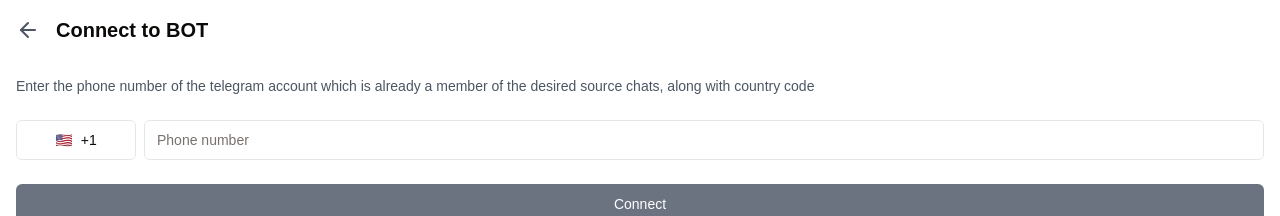
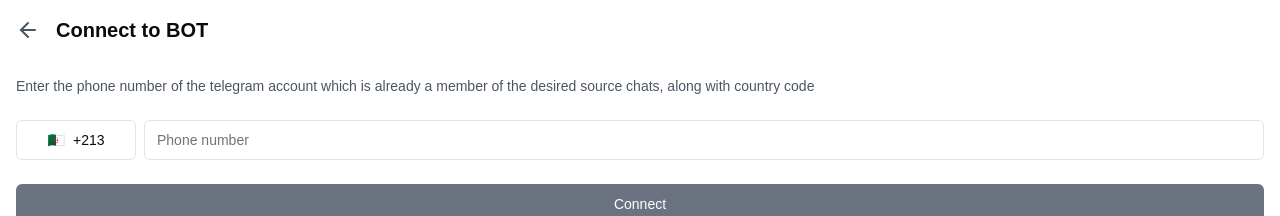
Before and after one commit to anilyadav6803/Telebot, a Next.js app: page /register in a window 1280 px wide. Shown: the top 216 px of the page. Built offline with nearby package versions, Linux system fonts and the light colour scheme.

Commit message:
Added More Countries

```diff
--- a/src/app/register/page.js
+++ b/src/app/register/page.js
@@ -20,9 +20,125 @@ const countries = [
   { name: 'Afghanistan', code: '+93', flag: '🇦🇫' },
   { name: 'Aland Islands', code: '+358', flag: '🇦🇽' },
   { name: 'Albania', code: '+355', flag: '🇦🇱' },
+  { name: 'Algeria', code: '+213', flag: '🇩🇿' },
+  { name: 'Andorra', code: '+376', flag: '🇦🇩' },
+  { name: 'Angola', code: '+244', flag: '🇦🇴' },
+  { name: 'Argentina', code: '+54', flag: '🇦🇷' },
+  { name: 'Armenia', code: '+374', flag: '🇦🇲' },
+  { name: 'Australia', code: '+61', flag: '🇦🇺' },
+  { name: 'Austria', code: '+43', flag: '🇦🇹' },
+  { name: 'Azerbaijan', code: '+994', flag: '🇦🇿' },
+  { name: 'Bahamas', code: '+1-242', flag: '🇧🇸' },
+  { name: 'Bahrain', code: '+973', flag: '🇧🇭' },
+  { name: 'Bangladesh', code: '+880', flag: '🇧🇩' },
+  { name: 'Belarus', code: '+375', flag: '🇧🇾' },
+  { name: 'Belgium', code: '+32', flag: '🇧🇪' },
+  { name: 'Belize', code: '+501', flag: '🇧🇿' },
+  { name: 'Benin', code: '+229', flag: '🇧🇯' },
+  { name: 'Bhutan', code: '+975', flag: '🇧🇹' },
+  { name: 'Bolivia', code: '+591', flag: '🇧🇴' },
+  { name: 'Bosnia and Herzegovina', code: '+387', flag: '🇧🇦' },
+  { name: 'Botswana', code: '+267', flag: '🇧🇼' },
+  { name: 'Brazil', code: '+55', flag: '🇧🇷' },
+  { name: 'Brunei', code: '+673', flag: '🇧🇳' },
+  { name: 'Bulgaria', code: '+359', flag: '🇧🇬' },
+  { name: 'Burkina Faso', code: '+226', flag: '🇧🇫' },
+  { name: 'Burundi', code: '+257', flag: '🇧🇮' },
+  { name: 'Cambodia', code: '+855', flag: '🇰🇭' },
+  { name: 'Cameroon', code: '+237', flag: '🇨🇲' },
+  { name: 'Canada', code: '+1', flag: '🇨🇦' },
+  { name: 'Cape Verde', code: '+238', flag: '🇨🇻' },
+  { name: 'Central African Republic', code: '+236', flag: '🇨🇫' },
+  { name: 'Chad', code: '+235', flag: '🇹🇩' },
+  { name: 'Chile', code: '+56', flag: '🇨🇱' },
+  { name: 'China', code: '+86', flag: '🇨🇳' },
+  { name: 'Colombia', code: '+57', flag: '🇨🇴' },
+  { name: 'Comoros', code: '+269', flag: '🇰🇲' },
+  { name: 'Congo', code: '+242', flag: '🇨🇬' },
+  { name: 'Costa Rica', code: '+506', flag: '🇨🇷' },
+  { name: 'Croatia', code: '+385', flag: '🇭🇷' },
+  { name: 'Cuba', code: '+53', flag: '🇨🇺' },
+  { name: 'Cyprus', code: '+357', flag: '🇨🇾' },
+  { name: 'Czech Republic', code: '+420', flag: '🇨🇿' },
+  { name: 'Denmark', code: '+45', flag: '🇩🇰' },
+  { name: 'Djibouti', code: '+253', flag: '🇩🇯' },
+  { name: 'Dominica', code: '+1-767', flag: '🇩🇲' },
+  { name: 'Dominican Republic', code: '+1-809', flag: '🇩🇴' },
+  { name: 'Ecuador', code: '+593', flag: '🇪🇨' },
+  { name: 'Egypt', code: '+20', flag: '🇪🇬' },
+  { name: 'El Salvador', code: '+503', flag: '🇸🇻' },
+  { name: 'Estonia', code: '+372', flag: '🇪🇪' },
+  { name: 'Ethiopia', code: '+251', flag: '🇪🇹' },
+  { name: 'Fiji', code: '+679', flag: '🇫🇯' },
+  { name: 'Finland', code: '+358', flag: '🇫🇮' },
+  { name: 'France', code: '+33', flag: '🇫🇷' },
+  { name: 'Gabon', code: '+241', flag: '🇬🇦' },
+  { name: 'Gambia', code: '+220', flag: '🇬🇲' },
+  { name: 'Georgia', code: '+995', flag: '🇬🇪' },
+  { name: 'Germany', code: '+49', flag: '🇩🇪' },
+  { name: 'Ghana', code: '+233', flag: '🇬🇭' },
+  { name: 'Greece', code: '+30', flag: '🇬🇷' },
+  { name: 'Greenland', code: '+299', flag: '🇬🇱' },
+  { name: 'Guatemala', code: '+502', flag: '🇬🇹' },
+  { name: 'Guinea', code: '+224', flag: '🇬🇳' },
+  { name: 'Haiti', code: '+509', flag: '🇭🇹' },
+  { name: 'Honduras', code: '+504', flag: '🇭🇳' },
+  { name: 'Hungary', code: '+36', flag: '🇭🇺' },
+  { name: 'Iceland', code: '+354', flag: '🇮🇸' },
+  { name: 'India', code: '+91', flag: '🇮🇳' },
+  { name: 'Indonesia', code: '+62', flag: '🇮🇩' },
+  { name: 'Iran', code: '+98', flag: '🇮🇷' },
+  { name: 'Iraq', code: '+964', flag: '🇮🇶' },
+  { name: 'Ireland', code: '+353', flag: '🇮🇪' },
+  { name: 'Israel', code: '+972', flag: '🇮🇱' },
+  { name: 'Italy', code: '+39', flag: '🇮🇹' },
+  { name: 'Jamaica', code: '+1-876', flag: '🇯🇲' },
+  { name: 'Japan', code: '+81', flag: '🇯🇵' },
+  { name: 'Jordan', code: '+962', flag: '🇯🇴' },
+  { name: 'Kazakhstan', code: '+7', flag: '🇰🇿' },
+  { name: 'Kenya', code: '+254', flag: '🇰🇪' },
+  { name: 'South Korea', code: '+82', flag: '🇰🇷' },
+  { name: 'Kuwait', code: '+965', flag: '🇰🇼' },
+  { name: 'Kyrgyzstan', code: '+996', flag: '🇰🇬' },
+  { name: 'Laos', code: '+856', flag: '🇱🇦' },
+  { name: 'Latvia', code: '+371', flag: '🇱🇻' },
+  { name: 'Lebanon', code: '+961', flag: '🇱🇧' },
+  { name: 'Liberia', code: '+231', flag: '🇱🇷' },
+  { name: 'Lithuania', code: '+370', flag: '🇱🇹' },
+  { name: 'Luxembourg', code: '+352', flag: '🇱🇺' },
+  { name: 'Malaysia', code: '+60', flag: '🇲🇾' },
+  { name: 'Maldives', code: '+960', flag: '🇲🇻' },
+  { name: 'Mali', code: '+223', flag: '🇲🇱' },
+  { name: 'Malta', code: '+356', flag: '🇲🇹' },
+  { name: 'Mexico', code: '+52', flag: '🇲🇽' },
+  { name: 'Morocco', code: '+212', flag: '🇲🇦' },
+  { name: 'Netherlands', code: '+31', flag: '🇳🇱' },
+  { name: 'New Zealand', code: '+64', flag: '🇳🇿' },
+  { name: 'Nigeria', code: '+234', flag: '🇳🇬' },
+  { name: 'Norway', code: '+47', flag: '🇳🇴' },
+  { name: 'Pakistan', code: '+92', flag: '🇵🇰' },
+  { name: 'Philippines', code: '+63', flag: '🇵🇭' },
+  { name: 'Poland', code: '+48', flag: '🇵🇱' },
+  { name: 'Portugal', code: '+351', flag: '🇵🇹' },
+  { name: 'Qatar', code: '+974', flag: '🇶🇦' },
+  { name: 'Russia', code: '+7', flag: '🇷🇺' },
+  { name: 'Saudi Arabia', code: '+966', flag: '🇸🇦' },
+  { name: 'Singapore', code: '+65', flag: '🇸🇬' },
+  { name: 'South Africa', code: '+27', flag: '🇿🇦' },
+  { name: 'Spain', code: '+34', flag: '🇪🇸' },
+  { name: 'Sweden', code: '+46', flag: '🇸🇪' },
+  { name: 'Switzerland', code: '+41', flag: '🇨🇭' },
+  { name: 'Thailand', code: '+66', flag: '🇹🇭' },
+  { name: 'Turkey', code: '+90', flag: '🇹🇷' },
+  { name: 'Ukraine', code: '+380', flag: '🇺🇦' },
+  { name: 'United Arab Emirates', code: '+971', flag: '🇦🇪' },
+  { name: 'United Kingdom', code: '+44', flag: '🇬🇧' },
   { name: 'United States', code: '+1', flag: '🇺🇸' },
-  // Add more countries as needed
-]
+  { name: 'Vietnam', code: '+84', flag: '🇻🇳' },
+  { name: 'Yemen', code: '+967', flag: '🇾🇪' },
+  { name: 'Zimbabwe', code: '+263', flag: '🇿🇼' }
+];
+
 
 export default function RegisterPage() {
   const [selectedCountry, setSelectedCountry] = useState(countries[4]) // Default to US
```
